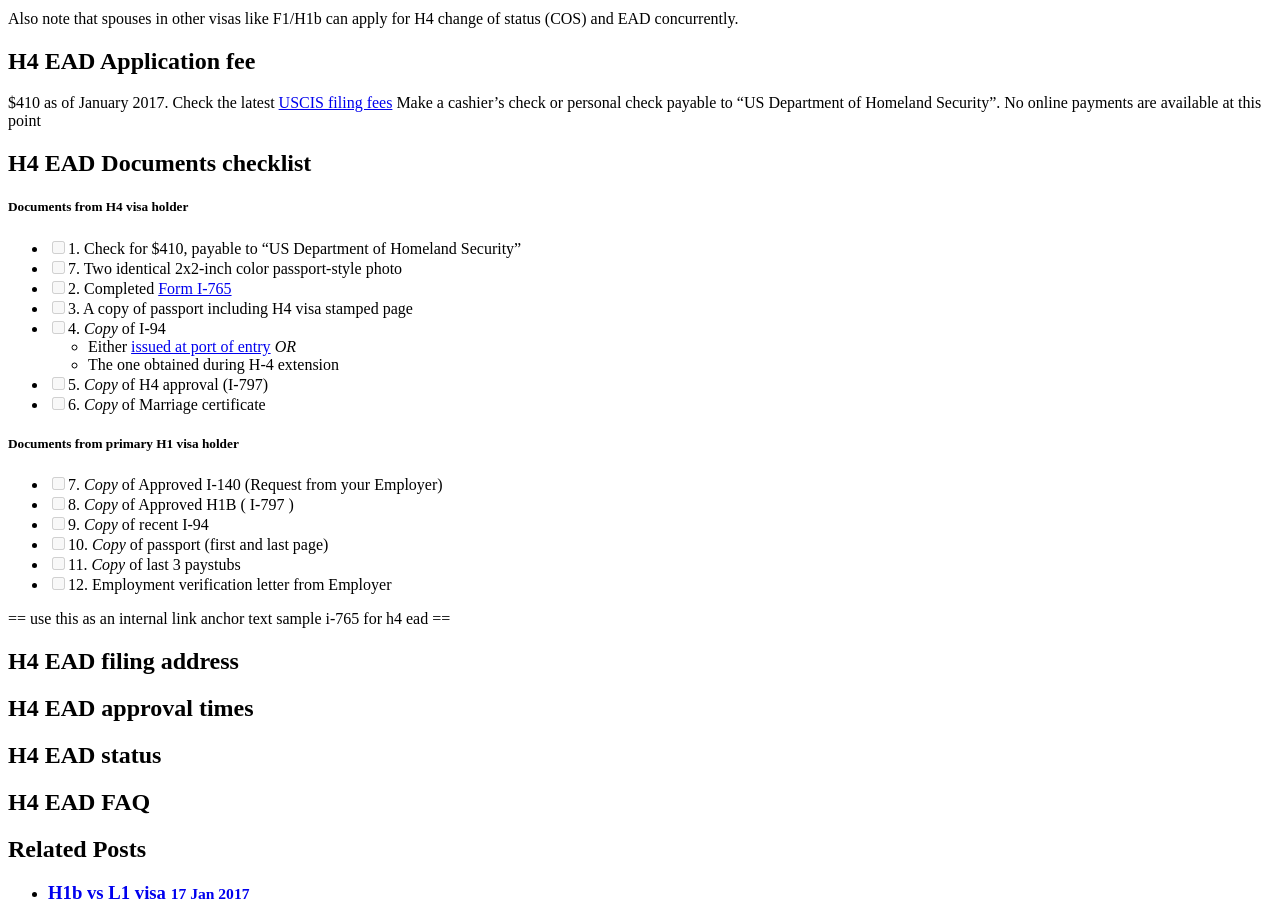
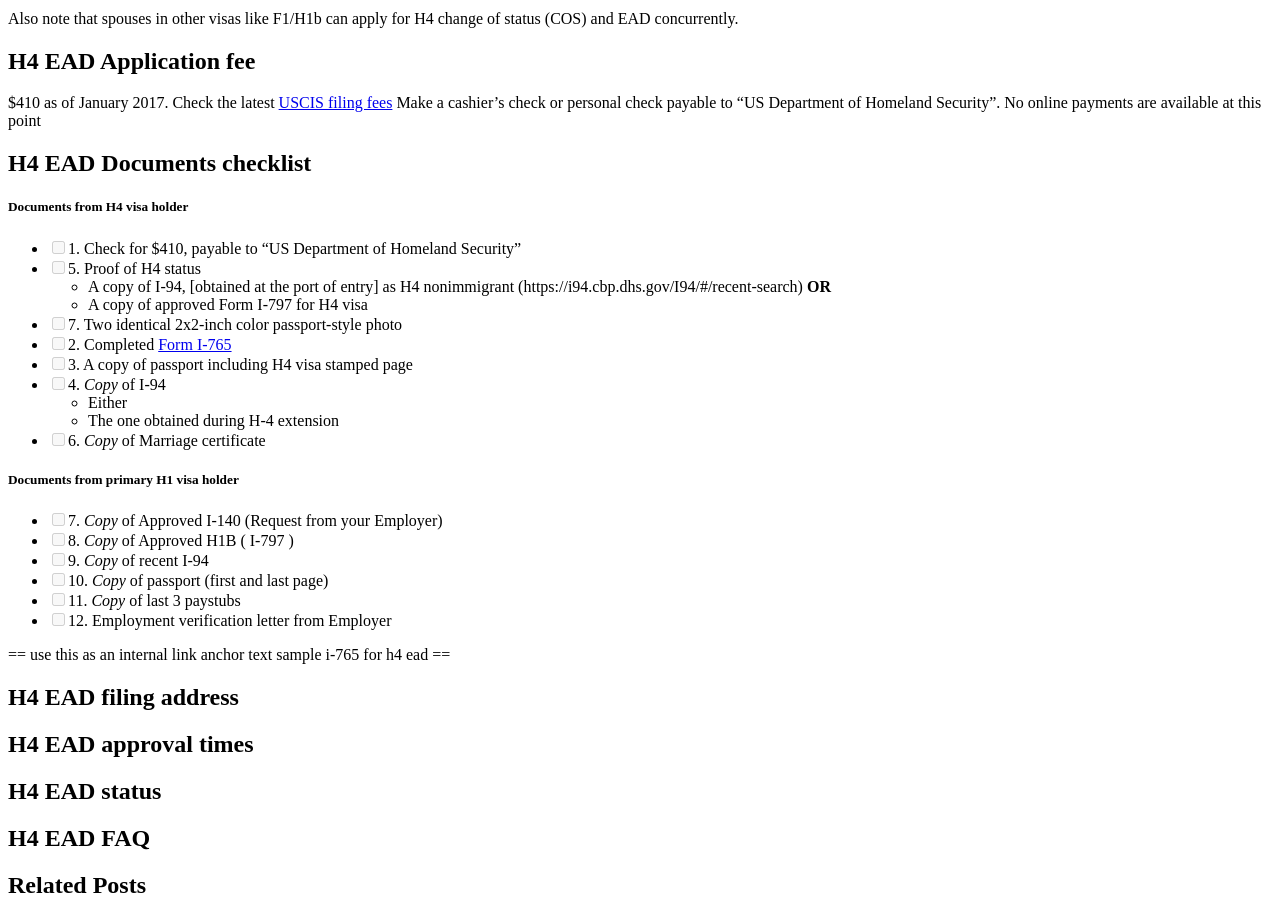
Before and after one commit to gitforwork2/gitforwork.github.io, a Jekyll site: the page built from _posts/2017-01-19-h4-ead-application.md, in a window 1280 px wide and 900 px high, scrolled down 676 px. Built offline with Jekyll 4.4.1, drawn with Linux system fonts in a browser that asks for light colours; nearby versions of some CDN libraries; comment, search, counter and statistics services are not loaded.

Commit message:
Update 2017-01-19-h4-ead-application.md

```diff
--- a/_posts/2017-01-19-h4-ead-application.md
+++ b/_posts/2017-01-19-h4-ead-application.md
@@ -35,13 +35,16 @@ Make a cashier's check or personal check payable to "US Department of Homeland S
 ##### Documents from H4 visa holder
 
 - [ ] 1. Check for $410, payable to "US Department of Homeland Security"
+- [ ] 5. Proof of H4 status
+    - A copy of I-94, [obtained at the port of entry] as H4 nonimmigrant (https://i94.cbp.dhs.gov/I94/#/recent-search) **OR**
+    - A copy of approved Form I-797 for H4 visa
 - [ ] 7. Two identical 2x2-inch color passport-style photo
 - [ ] 2. Completed [Form I-765](http://www.uscis.gov/i-765)
 - [ ] 3. A copy of passport including H4 visa stamped page
 - [ ] 4. *Copy* of I-94
-    - Either [issued at port of entry](https://i94.cbp.dhs.gov/I94/#/recent-search) *OR*
+    - Either
     - The one obtained during H-4 extension
-- [ ] 5. *Copy* of H4 approval (I-797)
+
 - [ ] 6. *Copy* of Marriage certificate
 
 
```
